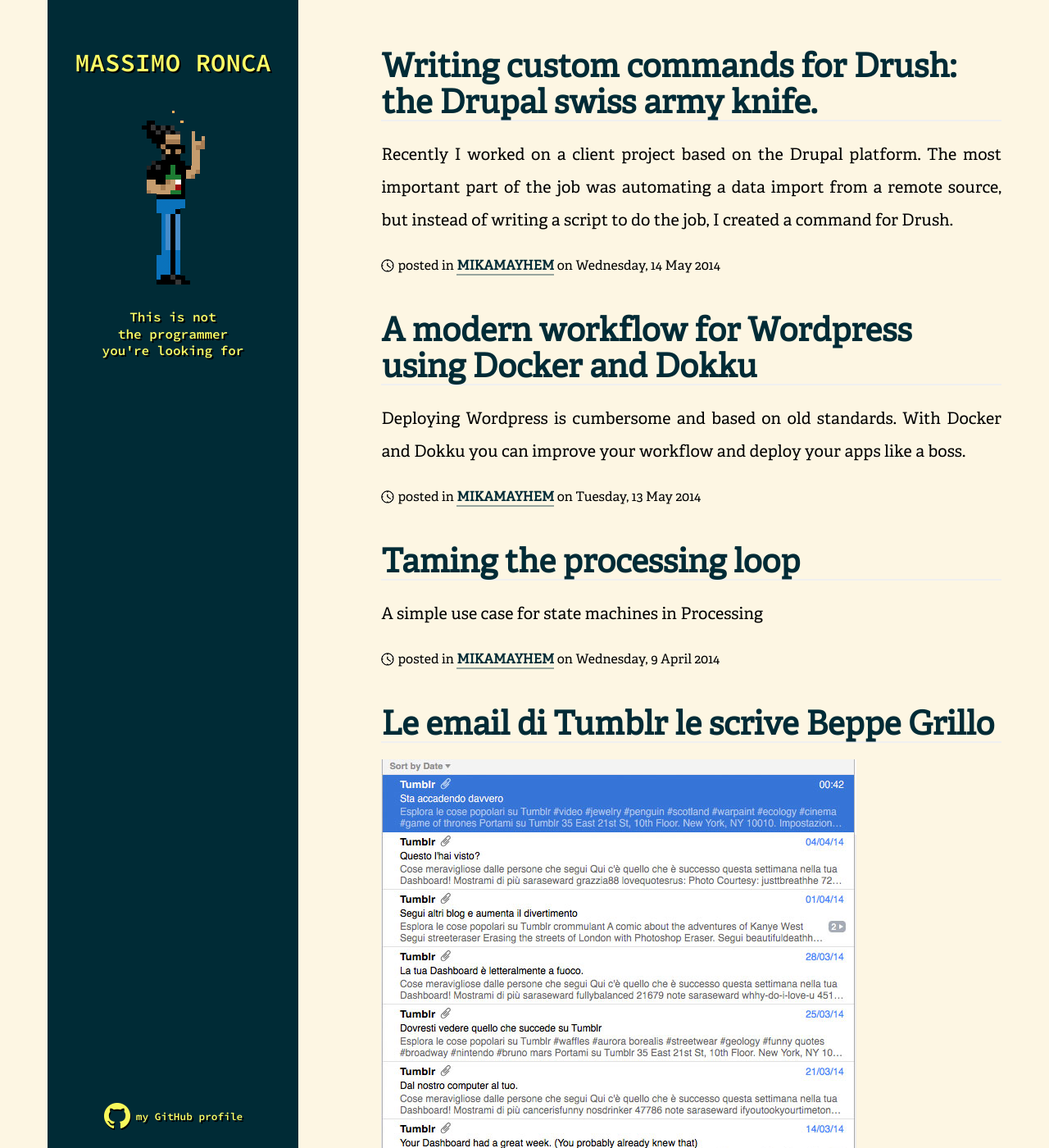
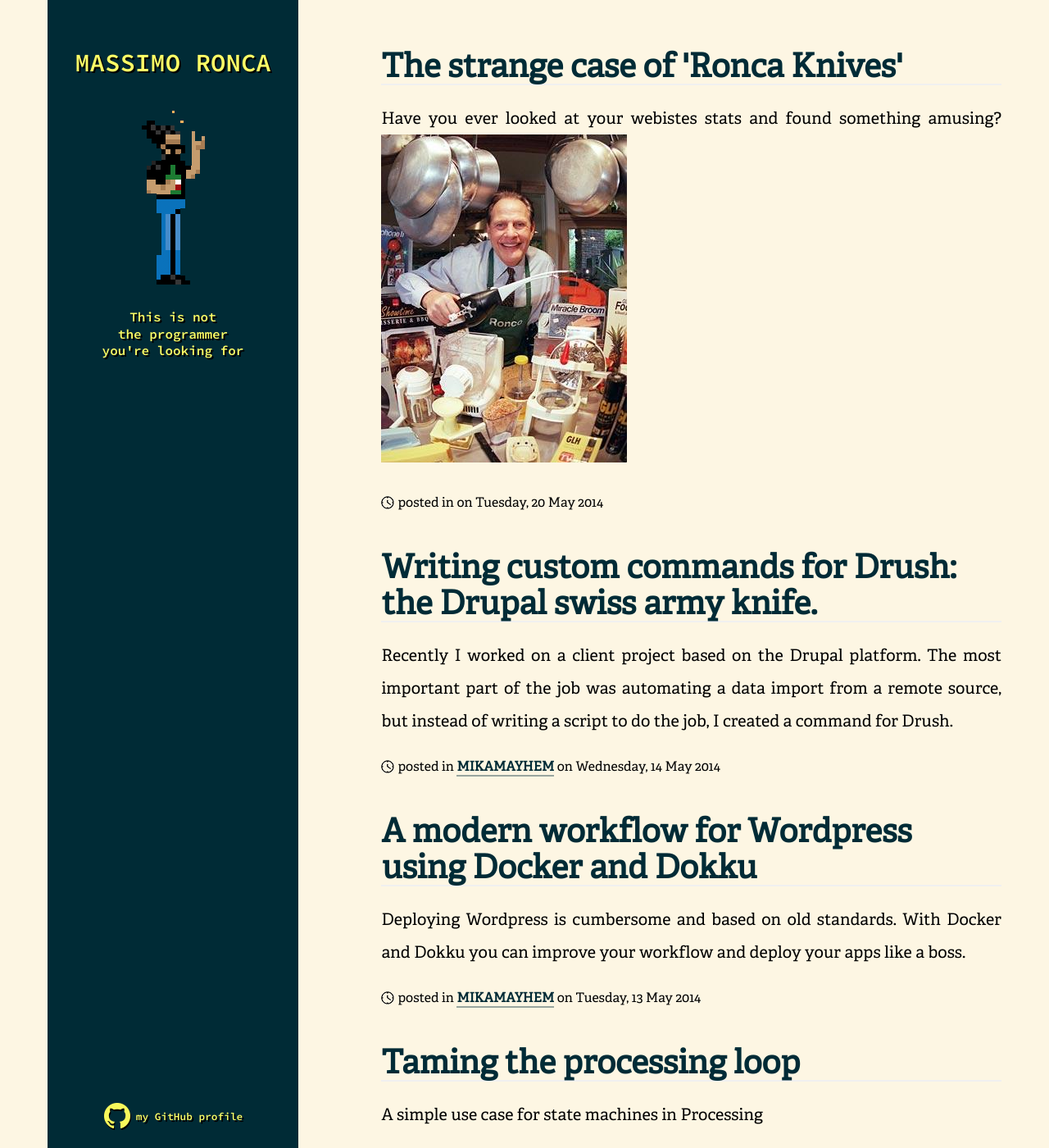
Before and after one commit to Laesod/massimoronca.it, a Jekyll site: the page built from index.html, in a window 1280 px wide and 1400 px high. Shown: the whole window at 82% size. Built offline with Jekyll 4.4.1, drawn with Linux system fonts in a browser that asks for light colours; Markdown is read by kramdown in place of the engine named in the settings; some of the changed lines change nothing that is shown.

Commit message:
added new post "The strange case of Ronca Knives"

```diff
--- /dev/null
+++ b/_posts/2014-05-20-the-strange-case-of-ronca-knives.md
@@ -0,0 +1,29 @@
+---
+layout: post
+title: The strange case of 'Ronca Knives'
+excerpt: Have you ever looked at your webistes stats and found something amusing?   <img src="/assets/images/ronco.jpg">
+tags:
+- Ronca
+- knives
+- misleading keywords
+---
+
+The other day I was looking at my websites stats and I found a spike in visits coming from search engines.
+It is always good news when something catch search engines attention and traffic get redirected to your website.
+Well actually not always ...
+The keywords used to get to me were definitely a bit OT.
+
+![Ronca Knives](/assets/images/ronca-knives-stats.png)
+
+My name's Ronca, I wrote an article about [Drush, the swiss army knife for Drupal](/2014/05/14/writing-custom-commands-for-drush-the-drupal-swiss-army-knife.html), but this is totally not my line of work :)
+
+To be honest, I love knives and I always carry a small one with me.
+My grandfather taught me how to recognize them, he used to be a tailor, but he also lived in the country, so he was competent in the fieldwork and had a superb collection of working knives, like this baby here
+
+![graft knife](/assets/images/coltello-da-innesto-6.png)
+
+I imagine that I would have loved to sell knives, maybe not on TV, I don't really like showing myself to big audiences, but I also seriously think that you guys where looking for this knives, not the metaphorical ones I wrote about
+
+![ronco knives](/assets/images/44356.jpg)
+
+I invite you to go to [their website](https://www.roncocutlery.com/) and buy everything! those knives look great, as seen on TV!
--- a/assets/stylesheets/styles.css
+++ b/assets/stylesheets/styles.css
@@ -453,6 +453,11 @@
   border: none;
 }
 
+img[alt="graft knife"],
+img[alt="ronco knives"] {
+  width: 100%;
+}
+
 /*clearfix */
 .clearfix:after {
   content: ".";
--- a/index.html
+++ b/index.html
@@ -8,6 +8,7 @@
       <a href="{{ post.url }}">{{ post.title }}</a>
     </h2>
     <p class="post-excerpt">{{ post.excerpt }}</p>
+    <!-- <div class='small post-tags'>tags {% for tag in post.tags %}#{{tag | downcase }} {% endfor %}</div> -->
     <div class='small post-meta'>posted in <a href="{{post.source-url}}">{{post.source-name}}</a> on {{ post.date | date: "%A, %-d %B %Y" }}</div>
   </article>
 {% endfor %}
```
Also changed, not shown: assets/images/31bCggGdRcL._SX300_.jpg (added), assets/images/44356.jpg (added), assets/images/coltello-da-innesto-6.jpg (added), assets/images/coltello-da-innesto-6.png (added), assets/images/ronca-knives-stats.png (added), assets/images/ronco.jpg (added).
